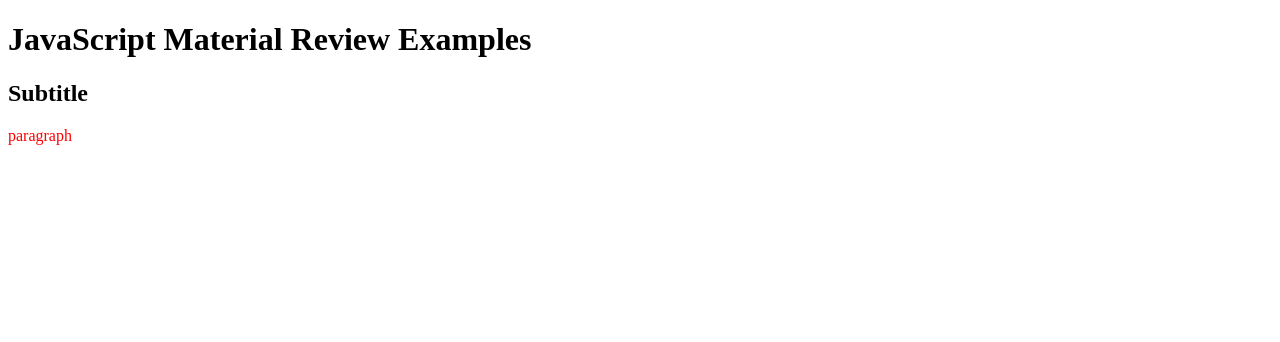
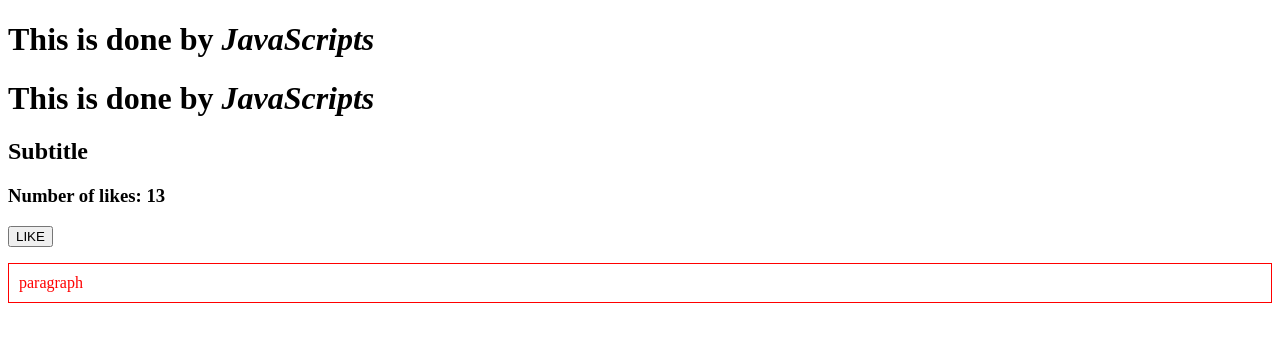
Before and after one commit to jkondorosi/sah-js-examples-april20, a plain HTML site: page index.html in a window 1280 px wide. Drawn offline with nearby package versions, Linux system fonts and the light colour scheme.

Commit message:
add jquery  in scripts

```diff
--- a/index.html
+++ b/index.html
@@ -8,8 +8,12 @@
 </head>
 <body>
     <h1>JavaScript Material Review Examples</h1>
+    <h1>Breaking News</h1>
     <h2>Subtitle</h2>
+    <h3>Number of likes: <span>13</span></h3>
+    <button>LIKE</button>
     <p>paragraph</p>
+    <script src="https://code.jquery.com/jquery-3.5.0.min.js"></script>
     <script src="scripts.js"></script>
 </body>
 </html>
--- a/scripts.js
+++ b/scripts.js
@@ -1,3 +1,15 @@
+// Third part:
+
+// $('css selector').action()
+$('h1').html('This is done by <em>JavaScripts</em>');
+$('p').css('border', '1px solid red');
+$('p').css('padding', '10px');
+// ez bekapcsolja
+$('h2').toggleClass('blue');
+// ez kikapcsolja
+$('h2').toggleClass('blue');
+
+
 console.log('Script file is loaded');
 
 // Single line comment
--- a/styles.css
+++ b/styles.css
@@ -1,3 +1,7 @@
 p {
     color: red;
 }
+
+.blue {
+    background:blue;
+}
```
